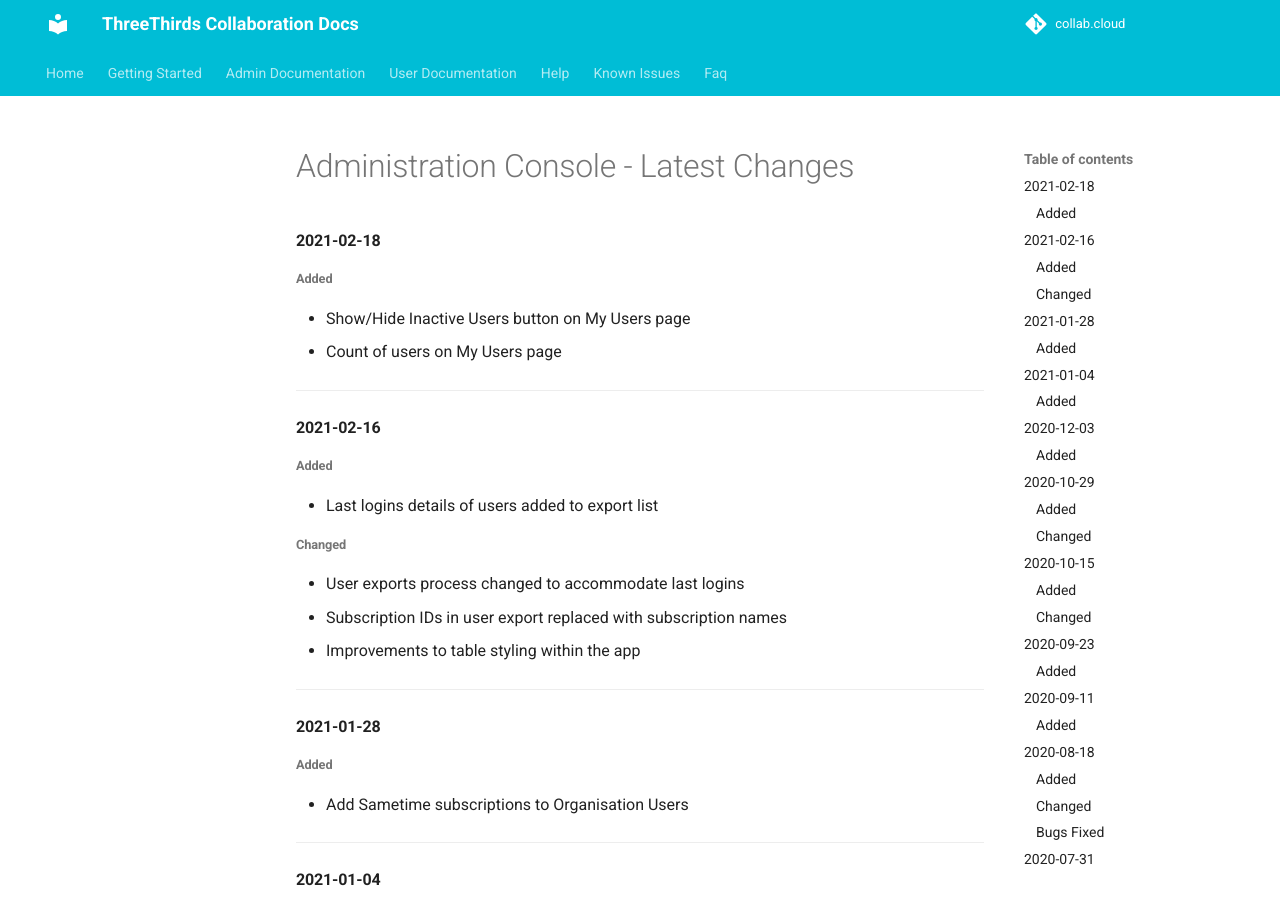
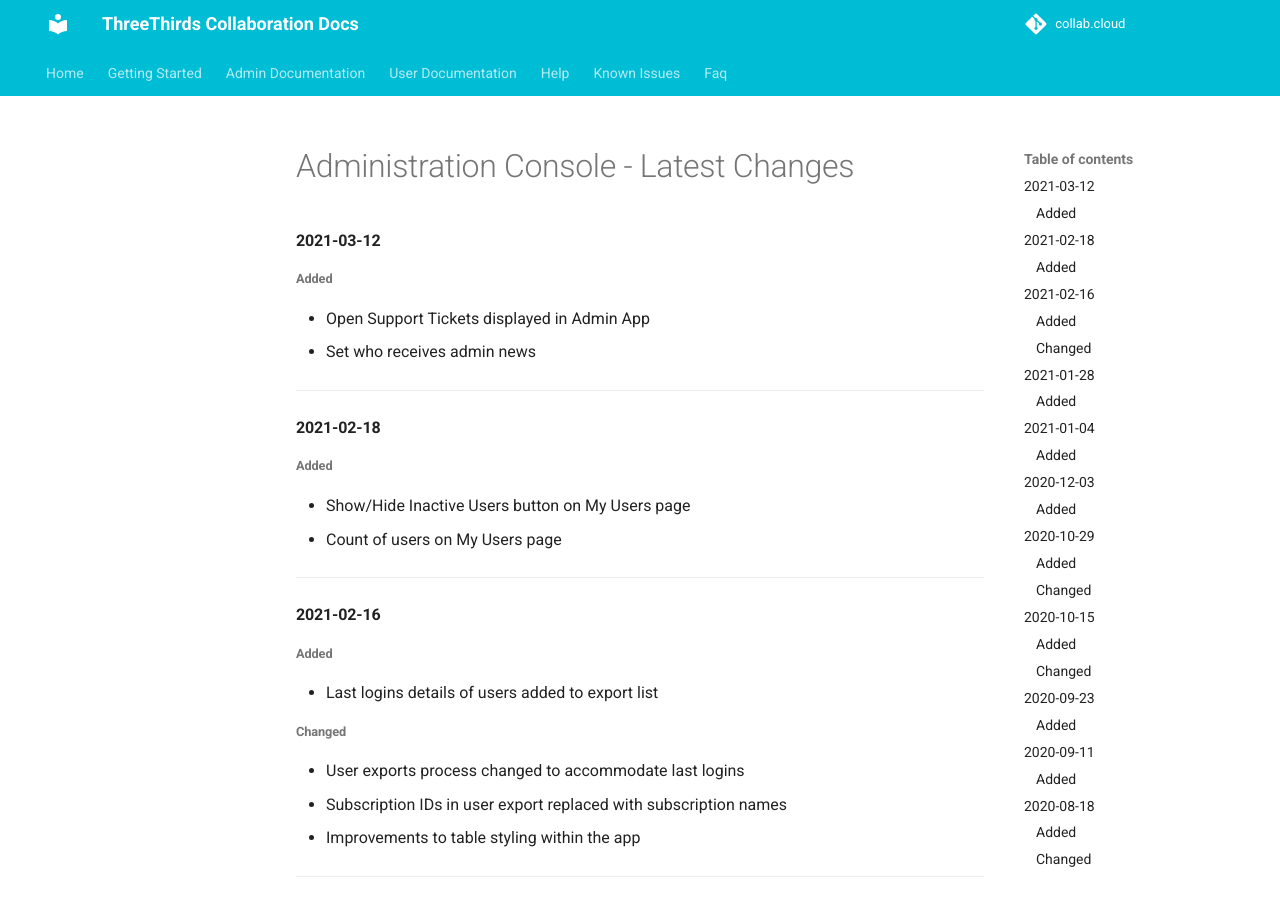
Before and after one commit to collabdotcloud/docs.collab.cloud, an MkDocs documentation site: the page built from docs/admin/admin-latest-changes.md, in a window 1280 px wide and 900 px high. Built offline with MkDocs 1.6.1 and Material for MkDocs 9.7.7, drawn with Linux system fonts in a browser that asks for light colours.

Commit message:
admin app updtes

```diff
--- a/docs/admin/admin-latest-changes.md
+++ b/docs/admin/admin-latest-changes.md
@@ -1,4 +1,13 @@
 # Administration Console - Latest Changes
+
+#### 2021-03-12
+
+###### Added
+
+- Open Support Tickets displayed in Admin App
+- Set who receives admin news
+
+---
 
 #### 2021-02-18
 
```
